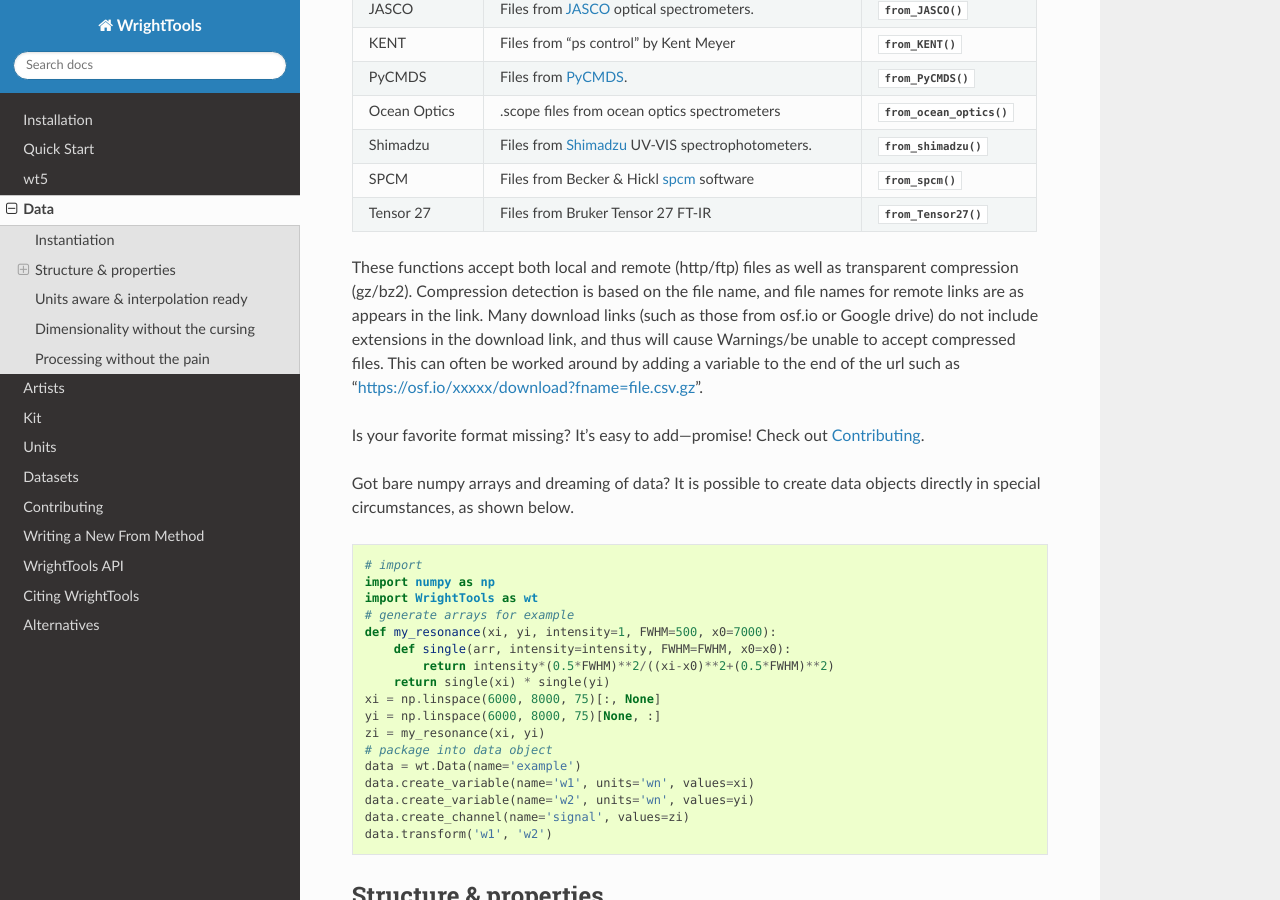
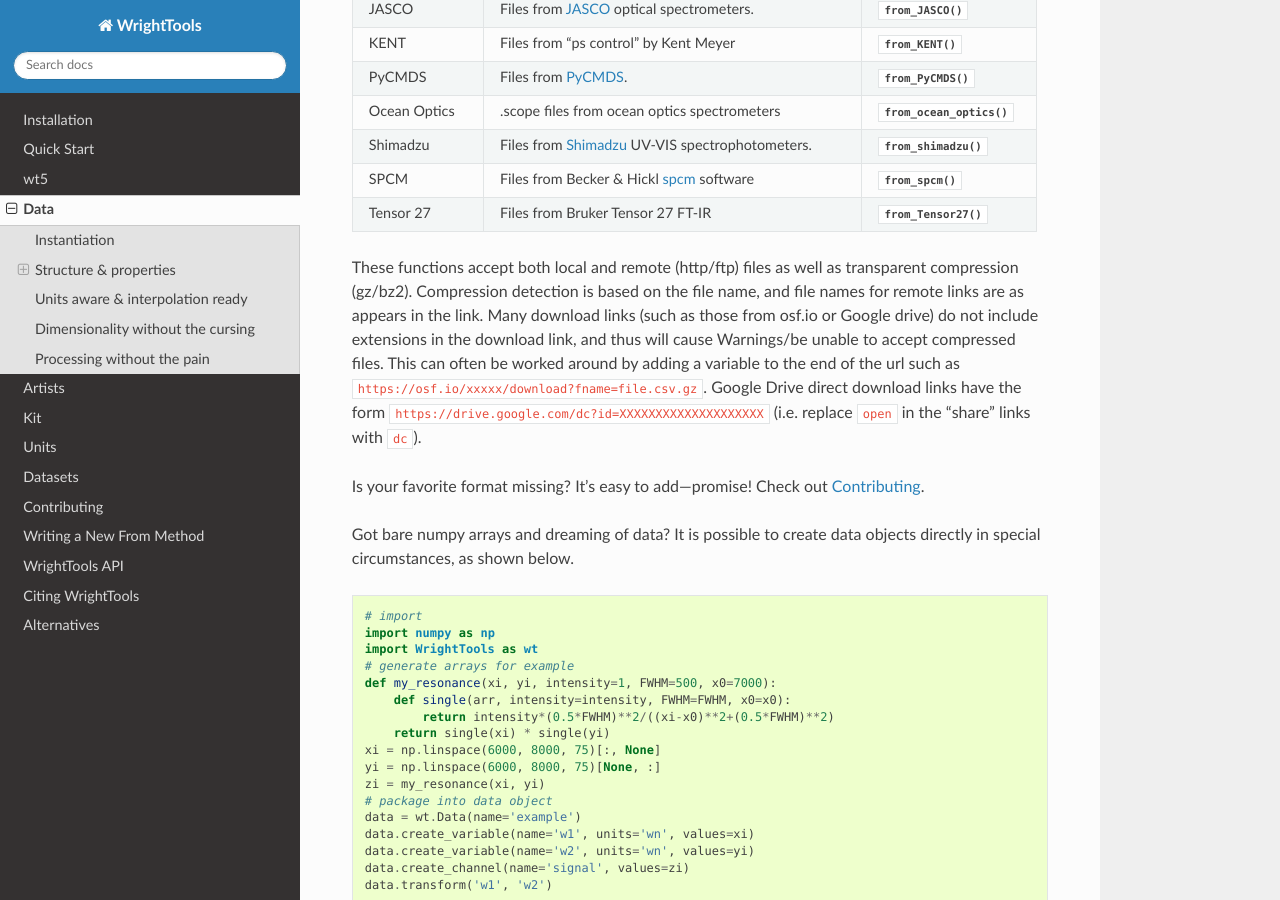
Before and after one commit to wright-group/WrightTools, a Sphinx documentation site: the page built from docs/data.rst, in a window 1280 px wide and 900 px high, scrolled down 526 px. Built offline with Sphinx 7.4.7 and the Read the Docs theme 2.0.0, drawn with Linux system fonts in a browser that asks for light colours; pages that are not in the unit, such as notebooks, are missing from menus; the version number could not be read and is left out.

Commit message:
DOC: add comment on google drive download link construction

```diff
--- a/docs/data.rst
+++ b/docs/data.rst
@@ -31,7 +31,8 @@ These functions accept both local and remote (http/ftp) files as well as transpa
 Compression detection is based on the file name, and file names for remote links are as appears in the link.
 Many download links (such as those from osf.io or Google drive) do not include extensions in the download link,
 and thus will cause Warnings/be unable to accept compressed files.
-This can often be worked around by adding a variable to the end of the url such as "https://osf.io/xxxxx/download?fname=file.csv.gz".
+This can often be worked around by adding a variable to the end of the url such as ``https://osf.io/xxxxx/download?fname=file.csv.gz``.
+Google Drive direct download links have the form ``https://drive.google.com/dc?id=XXXXXXXXXXXXXXXXXXXX`` (i.e. replace ``open`` in the "share" links with ``dc``).
 
 Is your favorite format missing?
 It's easy to add---promise! Check out :ref:`contributing`.
```
